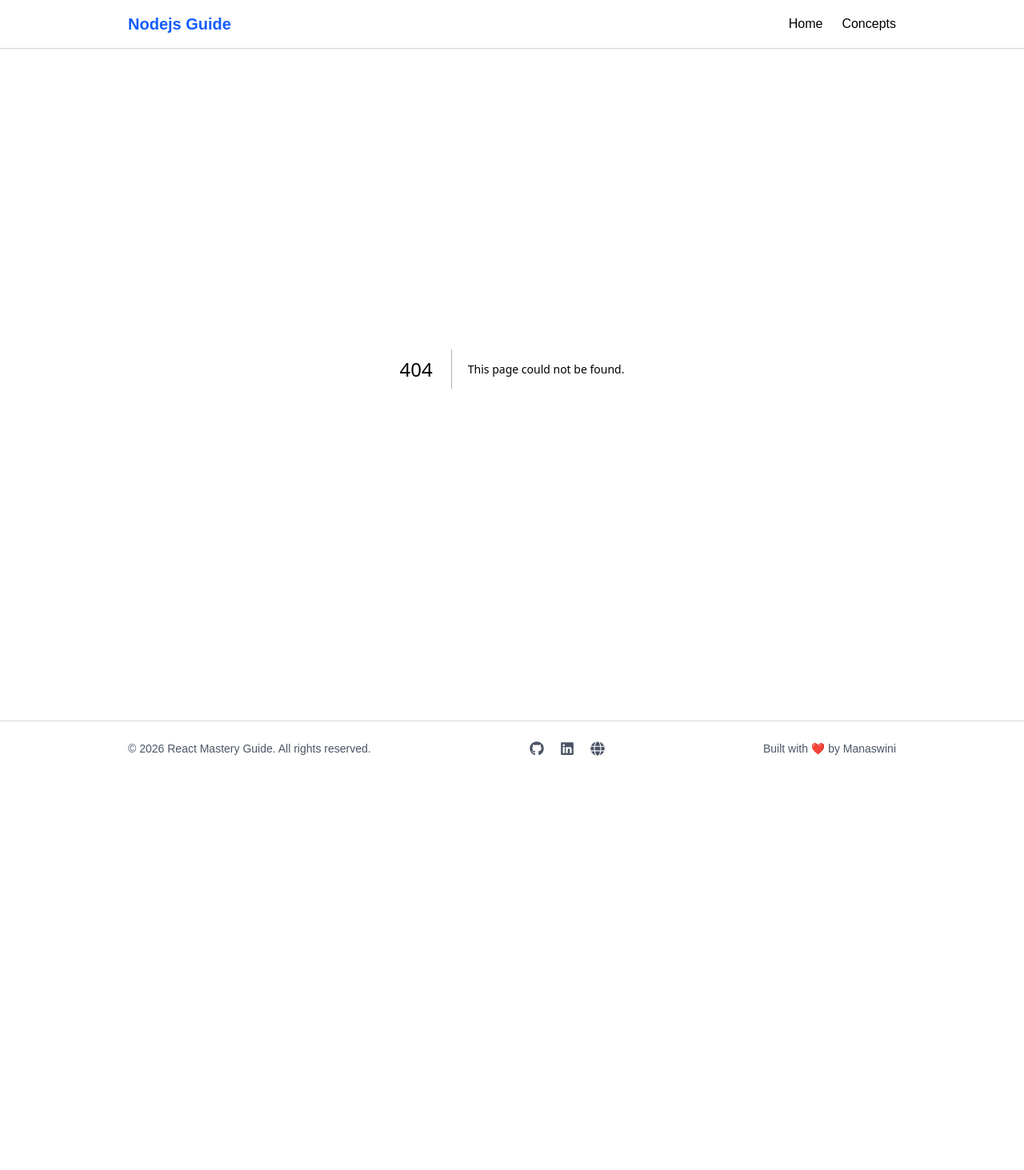
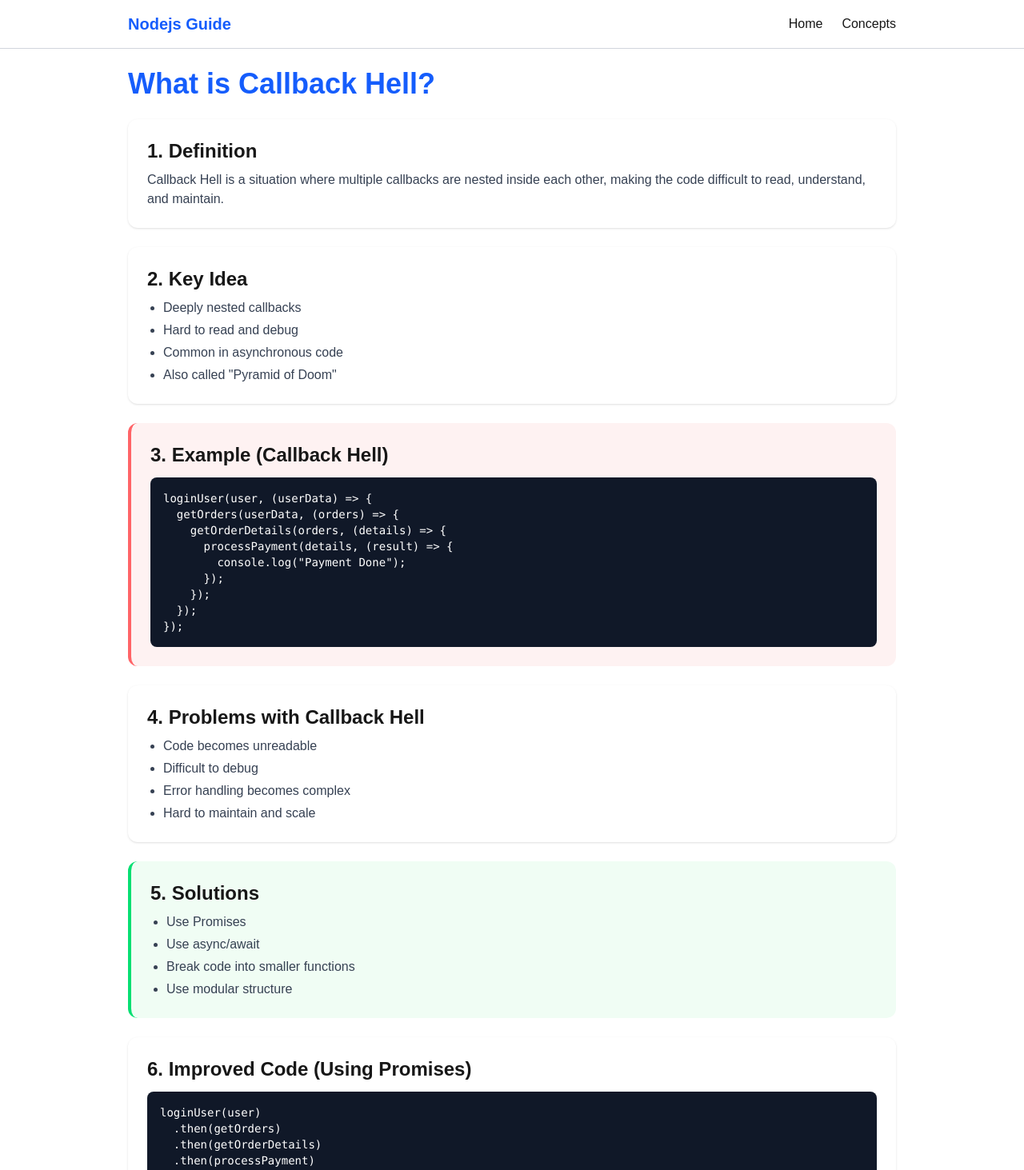
Before and after one commit to Monisasmal/NodeJS-Concepts, a Next.js app: page /concepts/WhatIsCallbackHell in a window 1280 px wide. Before the commit this address had no page. Shown: the top 1463 px of the page at 80% size. Before the commit the page ends 970 px from the top, so only its background shows below. Built offline with nearby package versions, Linux system fonts and the light colour scheme.

Commit message:
first commit

```diff
--- /dev/null
+++ b/src/app/concepts/WhatIsCallbackHell/page.tsx
@@ -0,0 +1,134 @@
+export default function WhatIsCallbackHell() {
+  return (
+    <div className="w-full max-w-5xl mx-auto px-4 sm:px-6 lg:px-8 py-6">
+
+      <h1 className="text-2xl sm:text-3xl md:text-4xl font-bold text-blue-600 mb-6">
+        What is Callback Hell?
+      </h1>
+
+      {/* Definition */}
+      <section className="mb-6 bg-white shadow-sm rounded-xl p-4 sm:p-6">
+        <h2 className="text-lg sm:text-xl md:text-2xl font-semibold mb-2">
+          1. Definition
+        </h2>
+        <p className="text-sm sm:text-base text-gray-700">
+          Callback Hell is a situation where multiple callbacks are nested inside
+          each other, making the code difficult to read, understand, and maintain.
+        </p>
+      </section>
+
+      {/* Key Idea */}
+      <section className="mb-6 bg-white shadow-sm rounded-xl p-4 sm:p-6">
+        <h2 className="text-lg sm:text-xl md:text-2xl font-semibold mb-2">
+          2. Key Idea
+        </h2>
+        <ul className="list-disc ml-5 text-sm sm:text-base text-gray-700 space-y-1">
+          <li>Deeply nested callbacks</li>
+          <li>Hard to read and debug</li>
+          <li>Common in asynchronous code</li>
+          <li>Also called &quot;Pyramid of Doom&quot;</li>
+        </ul>
+      </section>
+
+      {/* Example */}
+      <section className="mb-6 bg-red-50 border-l-4 border-red-400 rounded-xl p-4 sm:p-6">
+        <h2 className="text-lg sm:text-xl md:text-2xl font-semibold mb-3">
+          3. Example (Callback Hell)
+        </h2>
+
+        <pre className="bg-gray-900 text-white p-3 sm:p-4 rounded-lg overflow-x-auto text-xs sm:text-sm">
+{`loginUser(user, (userData) => {
+  getOrders(userData, (orders) => {
+    getOrderDetails(orders, (details) => {
+      processPayment(details, (result) => {
+        console.log("Payment Done");
+      });
+    });
+  });
+});`}
+        </pre>
+      </section>
+
+      {/* Problems */}
+      <section className="mb-6 bg-white shadow-sm rounded-xl p-4 sm:p-6">
+        <h2 className="text-lg sm:text-xl md:text-2xl font-semibold mb-2">
+          4. Problems with Callback Hell
+        </h2>
+        <ul className="list-disc ml-5 text-sm sm:text-base text-gray-700 space-y-1">
+          <li>Code becomes unreadable</li>
+          <li>Difficult to debug</li>
+          <li>Error handling becomes complex</li>
+          <li>Hard to maintain and scale</li>
+        </ul>
+      </section>
+
+      {/* Solution */}
+      <section className="mb-6 bg-green-50 border-l-4 border-green-400 rounded-xl p-4 sm:p-6">
+        <h2 className="text-lg sm:text-xl md:text-2xl font-semibold mb-2">
+          5. Solutions
+        </h2>
+        <ul className="list-disc ml-5 text-sm sm:text-base text-gray-700 space-y-1">
+          <li>Use Promises</li>
+          <li>Use async/await</li>
+          <li>Break code into smaller functions</li>
+          <li>Use modular structure</li>
+        </ul>
+      </section>
+
+      {/* Improved Example */}
+      <section className="mb-6 bg-white shadow-sm rounded-xl p-4 sm:p-6">
+        <h2 className="text-lg sm:text-xl md:text-2xl font-semibold mb-3">
+          6. Improved Code (Using Promises)
+        </h2>
+
+        <pre className="bg-gray-900 text-white p-3 sm:p-4 rounded-lg overflow-x-auto text-xs sm:text-sm">
+{`loginUser(user)
+  .then(getOrders)
+  .then(getOrderDetails)
+  .then(processPayment)
+  .then(() => console.log("Payment Done"))
+  .catch(err => console.log(err));`}
+        </pre>
+      </section>
+
+      {/* Why Important */}
+      <section className="mb-6 bg-white shadow-sm rounded-xl p-4 sm:p-6">
+        <h2 className="text-lg sm:text-xl md:text-2xl font-semibold mb-2">
+          7. Why This is Important
+        </h2>
+        <ul className="list-disc ml-5 text-sm sm:text-base text-gray-700 space-y-1">
+          <li>Helps write clean and maintainable code</li>
+          <li>Improves readability</li>
+          <li>Important for async programming</li>
+          <li>Common interview question</li>
+        </ul>
+      </section>
+
+      {/* Advantages */}
+      <section className="mb-6 bg-white shadow-sm rounded-xl p-4 sm:p-6">
+        <h2 className="text-lg sm:text-xl md:text-2xl font-semibold mb-2">
+          8. Advantages (Avoiding Callback Hell)
+        </h2>
+        <ul className="list-disc ml-5 text-sm sm:text-base text-gray-700 space-y-1">
+          <li>Cleaner code</li>
+          <li>Better error handling</li>
+          <li>Improved maintainability</li>
+        </ul>
+      </section>
+
+      {/* Interview Points */}
+      <section className="bg-white shadow-sm rounded-xl p-4 sm:p-6">
+        <h2 className="text-lg sm:text-xl md:text-2xl font-semibold mb-3">
+          Interview Points
+        </h2>
+        <ul className="list-disc pl-5 text-gray-700 text-sm sm:text-base space-y-2">
+          <li>Callback Hell = nested callbacks</li>
+          <li>Also called Pyramid of Doom</li>
+          <li>Makes code unreadable</li>
+          <li>Solved using Promises and async/await</li>
+        </ul>
+      </section>
+
+    </div>
+  );
+}
--- a/src/app/concepts/page.tsx
+++ b/src/app/concepts/page.tsx
@@ -13,6 +13,7 @@ const concept = [
      {name: "Difference between setTimeout and setImmediate?", path:"/concepts/SetTimeoutVsSetImmediate"},
      {name: "Difference between process.nextTick and setImmediate?", path:"/concepts/NextTickVsSetImmediate"},
      {name: "What are Callback?", path:"/concepts/WhatAreCallbacks"},
+     {name: "What are Callback Hell?", path:"/concepts/WhatIsCallbackHell"},
 ];
 
 export default function Concepts(){
```
